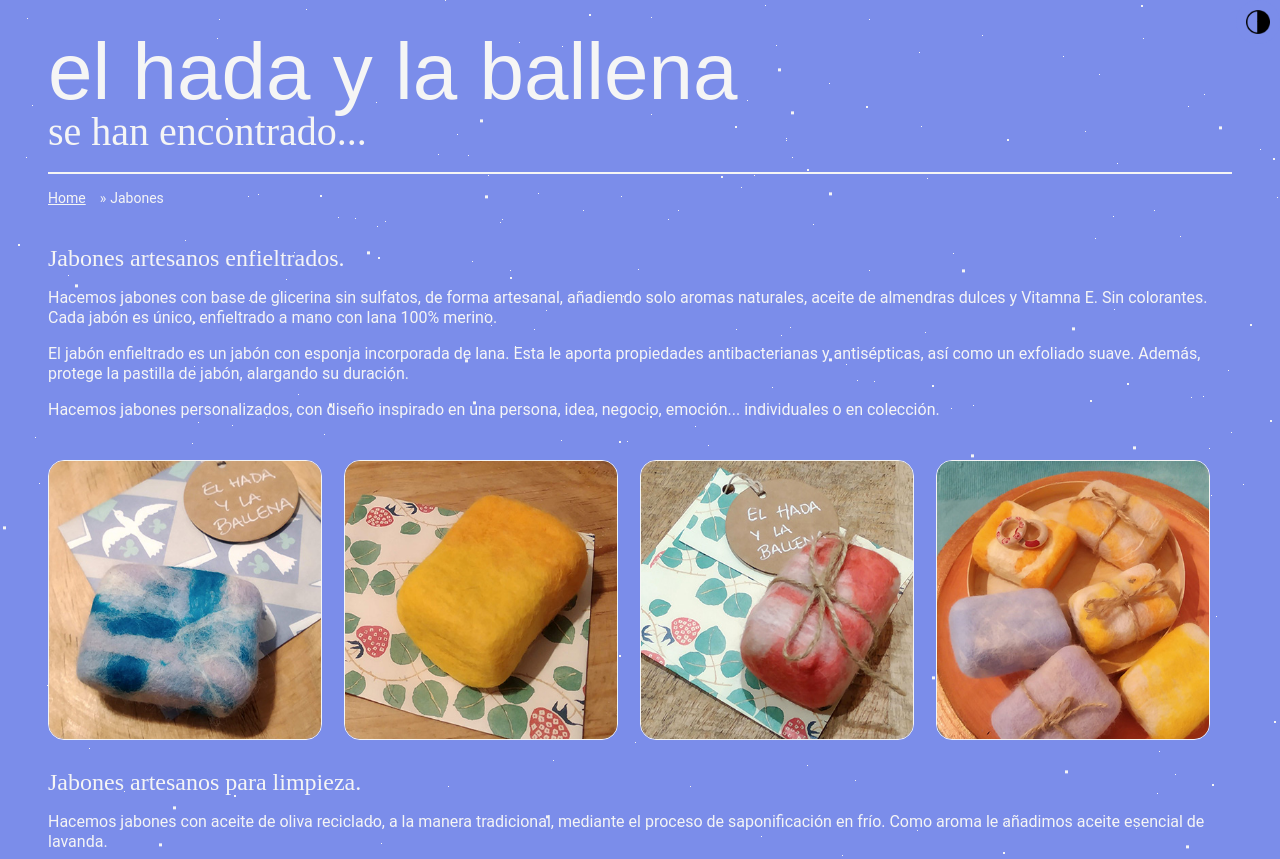
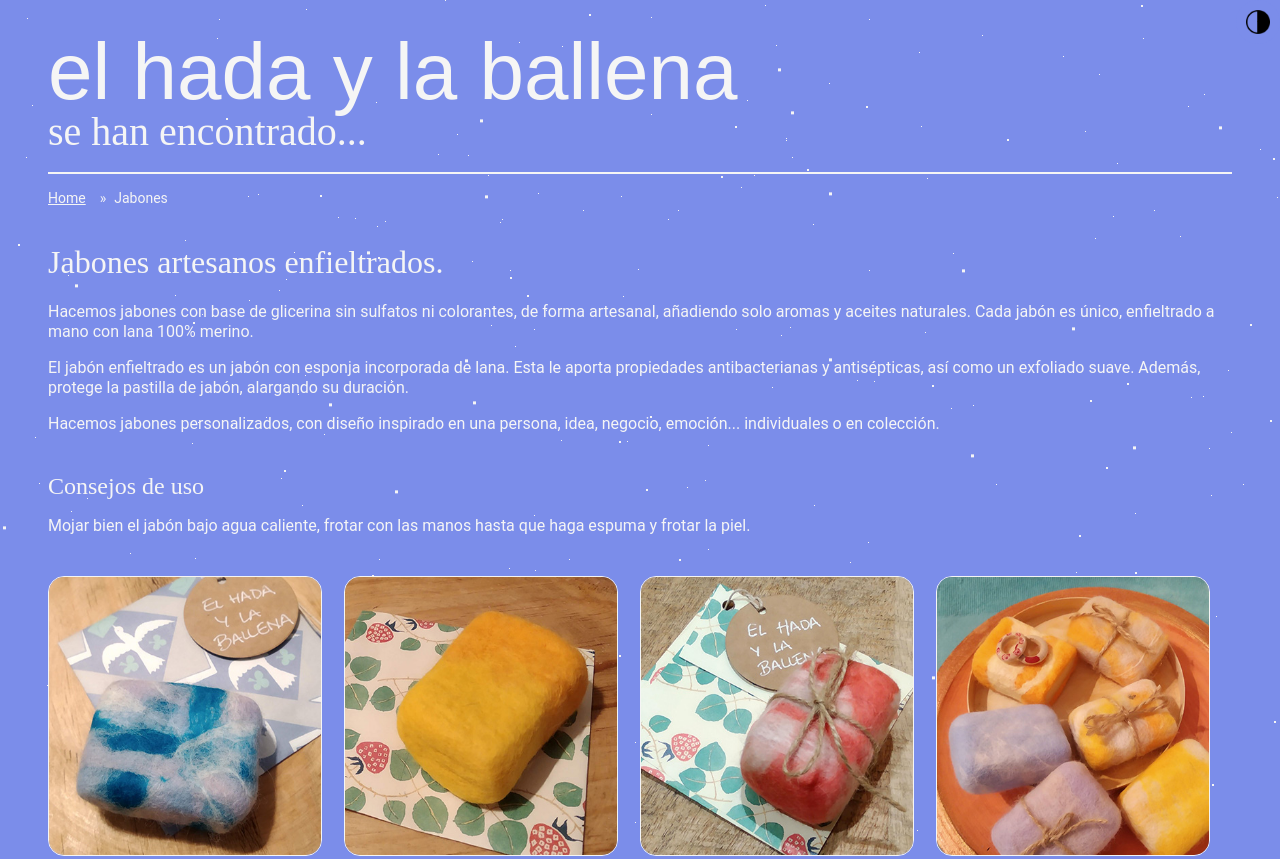
Before and after one commit to abbyrodd/elhadaylaballena, an Eleventy site: page src/jabones.html in a window 1280 px wide. Shown: the top 859 px of the page. Built offline with nearby package versions, Linux system fonts and the light colour scheme; Eleventy itself is replaced by a stand-in of ours; files that its build step writes are made by us from their sources; a web font is replaced by a local one.

Commit message:
feat(): actualiza textos y css headings

```diff
--- a/src/_includes/css/breadcrumbs.css
+++ b/src/_includes/css/breadcrumbs.css
@@ -10,7 +10,7 @@
 
         &:not(:first-child)::before {
             content: '\BB';
-            margin: 0 calc(4 / var(--font-default) * 1rem) 0 calc(6 / var(--font-default) * 1rem);
+            margin: 0 calc(8 / var(--font-default) * 1rem) 0 calc(6 / var(--font-default) * 1rem);
         }
     }
 }
--- a/src/_includes/css/headings.css
+++ b/src/_includes/css/headings.css
@@ -29,7 +29,27 @@
     }
 }
 
+
+
 .h2 {
+    font-size: calc(32 / var(--font-default) * 1rem);
+    font-family: var(--font-family-subtitle);
+    font-weight: 400;
+    font-style: normal;
+    line-height: 1;
+    margin: 0 0 .75em;
+}
+
+/* 768px */
+@media only screen and (min-width: 48em) {
+    .h2 {
+        font-size: calc(32 / var(--font-default) * 1rem);
+    }
+}
+
+
+
+.h3 {
     font-size: calc(24 / var(--font-default) * 1rem);
     font-family: var(--font-family-subtitle);
     font-weight: 400;
@@ -40,7 +60,7 @@
 
 /* 768px */
 @media only screen and (min-width: 48em) {
-    .h2 {
+    .h3 {
         font-size: calc(24 / var(--font-default) * 1rem);
     }
 }
--- a/src/jabones.html
+++ b/src/jabones.html
@@ -15,14 +15,20 @@
 
             <h2 class="h2">Jabones artesanos enfieltrados.</h2>
             <p>
-                Hacemos jabones con base de glicerina sin sulfatos, de forma artesanal, añadiendo solo aromas naturales,
-                aceite de almendras dulces y Vitamna E. Sin colorantes. Cada jabón es único, enfieltrado a mano con lana 100% merino.
+                Hacemos jabones con base de glicerina sin sulfatos ni colorantes, de forma artesanal, añadiendo solo aromas y aceites naturales.
+                Cada jabón es único, enfieltrado a mano con lana 100% merino.
             </p>
             <p>
                 El jabón enfieltrado es un jabón con esponja incorporada de lana. Esta le aporta propiedades antibacterianas y
                 antisépticas, así como un exfoliado suave. Además, protege la pastilla de jabón, alargando su duración.
+            </p>
             <p class="u-mb-section">
                 Hacemos jabones personalizados, con diseño inspirado en una persona, idea, negocio, emoción... individuales o en colección.
+            </p>
+
+            <h3 class="h3">Consejos de uso</h3>
+            <p class="u-mb-section">
+                Mojar bien el jabón bajo agua caliente, frotar con las manos hasta que haga espuma y frotar la piel.
             </p>
 
             <ul class="c-list-details">
```
Also changed, not shown: 2 other files.
